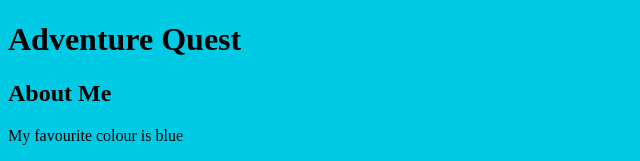
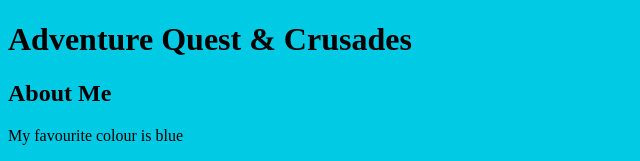
Before and after one commit to suuoh/udacity-new-git-project, a plain HTML site: page index.html in a window 1280 px wide. Shown: the top 161 px of the page, without its empty margins (0-640 px from the left). Drawn offline with Linux system fonts and the light colour scheme.

Commit message:
Updating heading

```diff
--- a/index.html
+++ b/index.html
@@ -10,7 +10,7 @@
 <body>
 
     <header>
-        <h1>Adventure Quest</h1>
+        <h1>Adventure Quest & Crusades</h1>
     </header>
 
     <div class="container">
```
